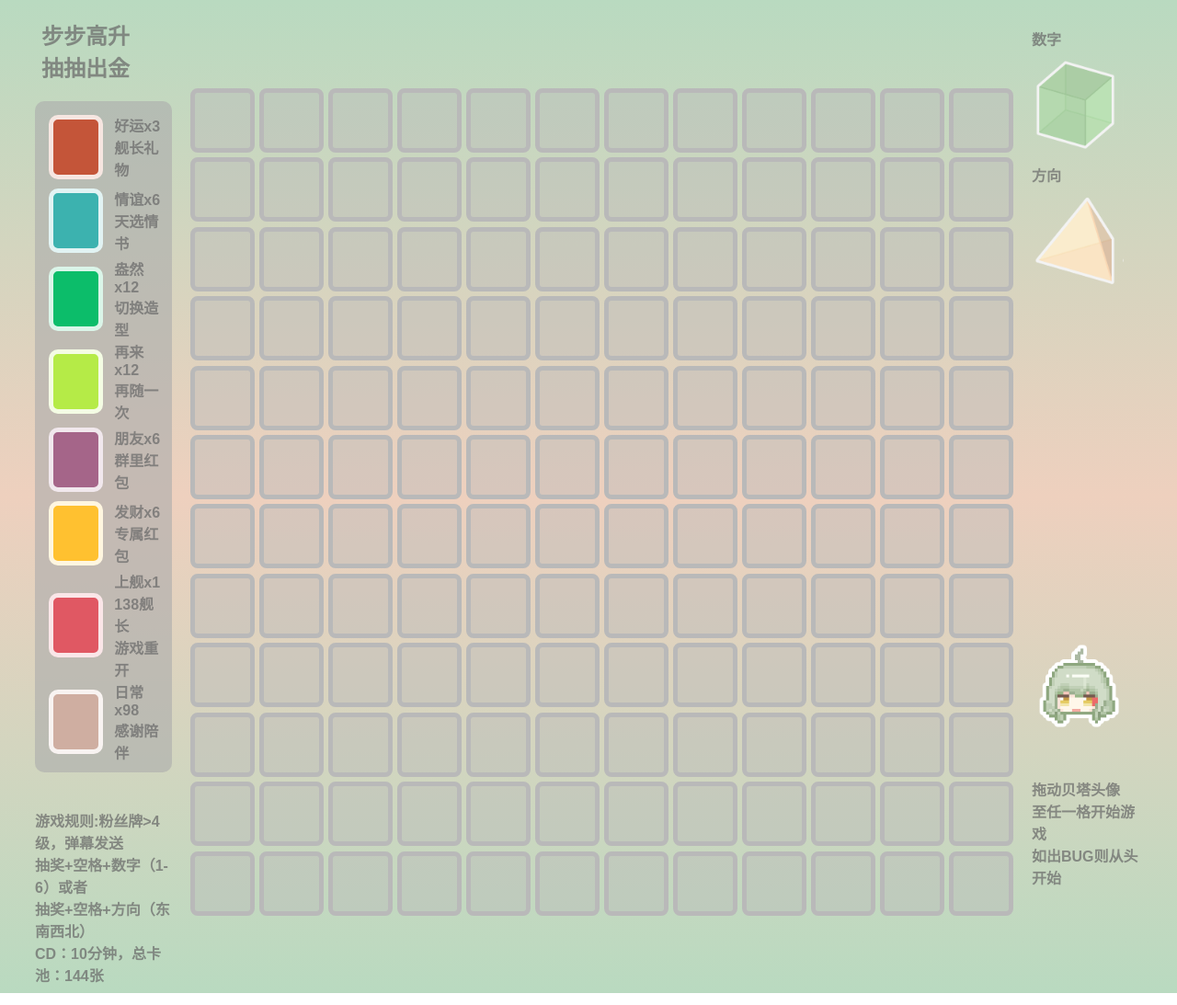
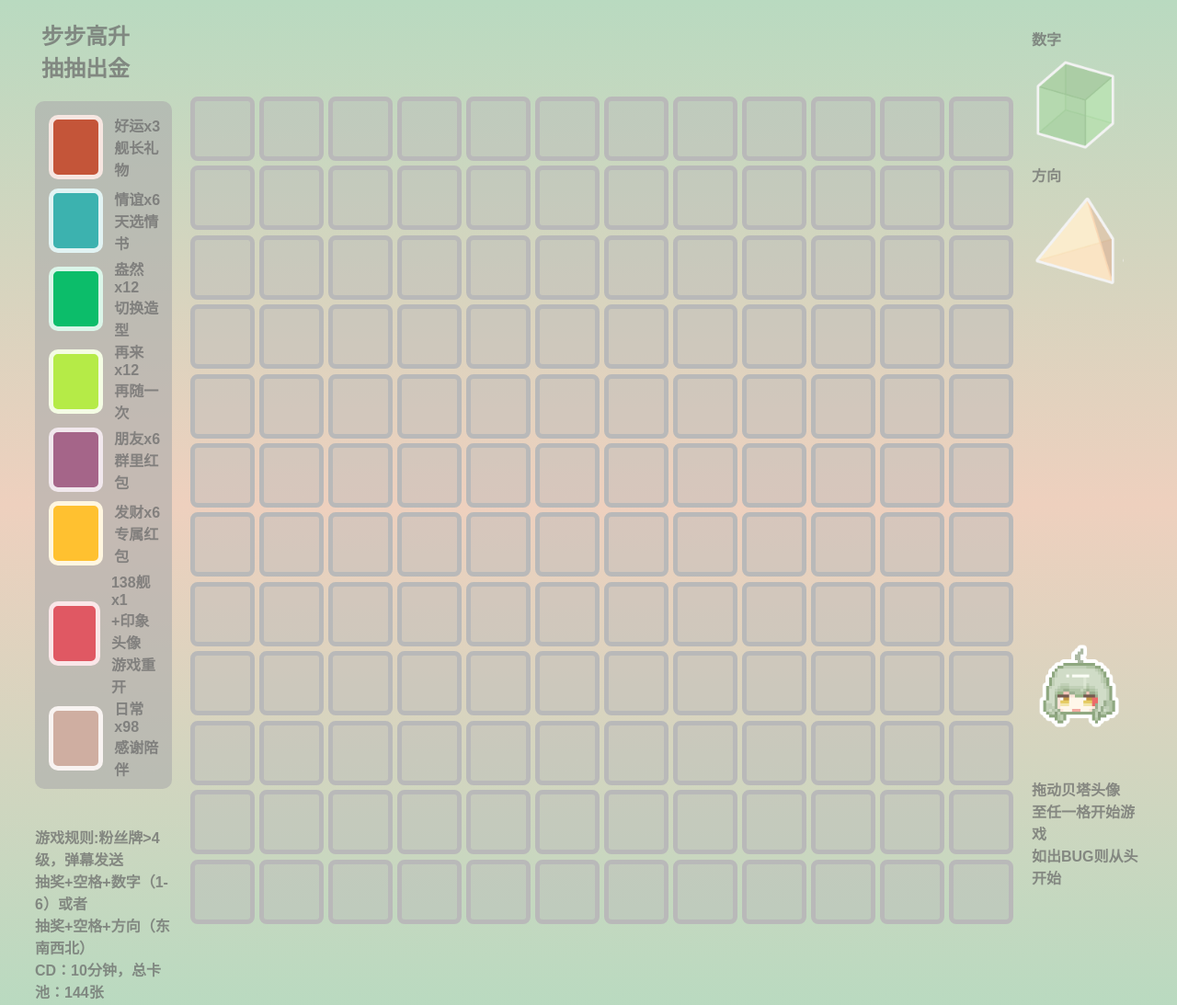
Before and after one commit to TJ1B/gameboard, a plain HTML site: page index.html in a window 1280 px wide. Shown: the whole page at 92% size. Drawn offline with nearby package versions, Linux system fonts and the light colour scheme.

Commit message:
update gift

```diff
--- a/index.html
+++ b/index.html
@@ -68,8 +68,8 @@
             <div class="cardBox">
                 <div class="colorCard" style="background-color:  rgb(224, 88, 99);"></div>
                 <div class="cardText">
-                 <div>上舰x1</div>
-                 <div>138舰长</div>
+                 <div>138舰x1</div>
+                 <div>+印象头像</div>
                  <div>游戏重开</div>
                 </div>
             </div>
```
